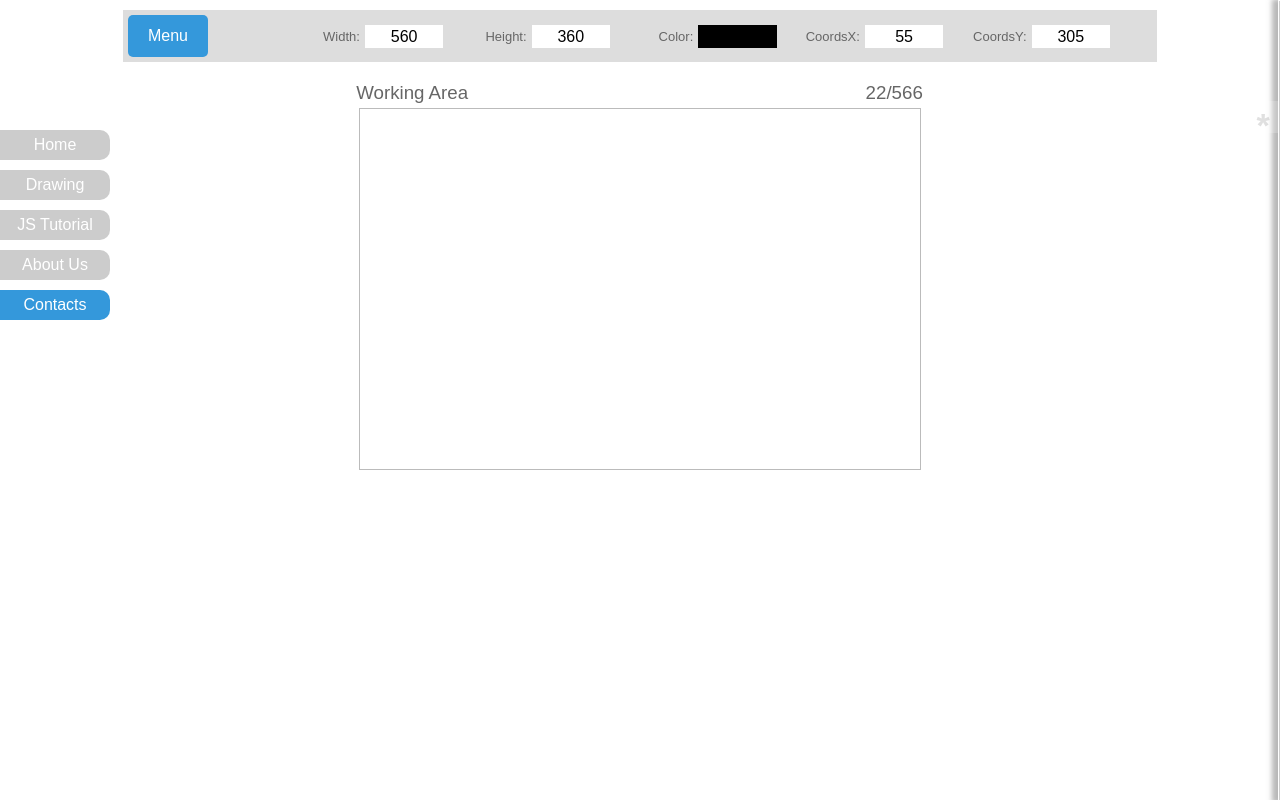
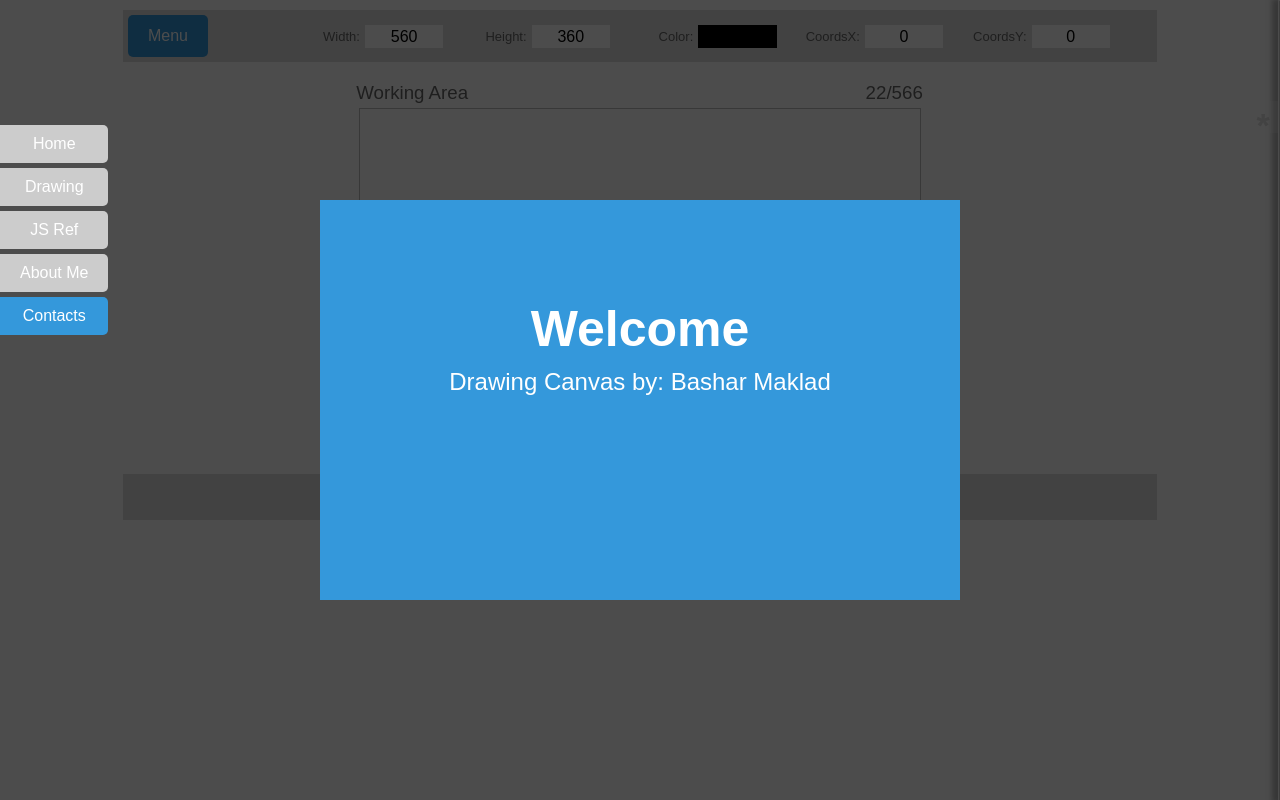
Before and after one commit to basharMak/My-Lab-2, a plain HTML site: page index.html in a window 1280 px wide. Both pictures are taken after a click on the item "Contacts". Drawn offline with Linux system fonts and the light colour scheme.

Commit message:
Five time modefying

```diff
--- a/css/style.css
+++ b/css/style.css
@@ -17,56 +17,88 @@ body {
 }
 
 /* Start Nav Bar -----------------------------------*/
-.side-nav-bar {
+ul {
+  position: fixed;
   margin: 0;
   padding: 0;
-  position: fixed;
+  top: 120px;
   left: 0;
-  top: 120px;
-  width: 50px;
-  min-height: 50vh;
-}
-ul {
-    list-style: none;
-    display:block;
-    margin: 0;
-    padding: 0;
+  z-index: 1001;
 }
 
 ul li {
+  list-style: none;
+  transition: 0.3s;
+}
+
+ul li a {
+  position: relative;
   display: block;
-  margin: 10px 0px;
+  padding: 10px 20px;
+  margin: 5px 0;
   background-color: #ccc;
   color: #fff;
-  line-height: 19px;
-  border-radius: 0 10px 10px 0;
-  width: 90px;
-  padding: 5px 10px;
+  text-decoration: none;
   text-align: center;
   transition: 0.3s;
-  height: 20px;
-  cursor: pointer;
+  border-radius: 0 5px 5px 0;
 }
 
-ul li:hover {
-  width: 100px;
+ul li:hover a {
   transform: translateX(5%);
   background-color: #aaa;
   color: white;
 }
 
-ul li.active {
-    background-color: var(--main-color);
-    color: white;
+ul li a.active {
+  background-color: var(--main-color);
+  color: white;
 }
 
-ul li a {
-    float: left;
-    color: #f2f2f2;
-    text-align: center;
-    padding: 0px 0px;
-    text-decoration: none;
-    font-size: 17px;
+
+.overlay {
+  position: fixed;
+  background-color: rgba(0, 0, 0, .7);
+  left: 0;
+  top: 0;
+  width: 100%;
+  height: 100%;
+  z-index: 1000;
+}
+
+.splash-scn {
+  position: fixed;
+  top: 0;
+  left: 0;
+  transform: translate(50%, 50%);
+  background-color: var(--main-color);
+  color: #fff;
+  width: 50%;
+  height: 50%;
+  text-align: center;
+}
+
+.home-page {
+  position: fixed;
+  background-color: rgba(0, 150, 255, .9);
+  left: 0;
+  top: 0;
+  width: 100%;
+  height: 100%;
+  z-index: 1000;
+}
+
+.home-message {
+  position: fixed;
+  top: 0;
+  left: 0;
+  transform: translate(50%, 50%);
+  background-color: #ccc;
+  color: var(--main-color);
+  width: 50%;
+  height: 50%;
+  text-align: center;
+  border: 1px solid #fff;
 }
 /* End Nav Bar -----------------------------------*/
 
@@ -201,6 +233,9 @@ canvas {
     width: 560px;
     height: 360px;
   }
+canvas:hover {
+  cursor: crosshair;
+}
 /* End Working Area ------------------------------------- */
 
 /* Start Option Panel ------------------------------------*/
@@ -314,7 +349,7 @@ canvas {
 .panels-container .panels-setting .brush-panel .brush-viewer {
   width: 10px;
   height: 10px;
-  /* background-color: red; */
+  background-color: #000;
   border-radius: 50%;
   position: absolute;
   left: 60px;
@@ -364,3 +399,26 @@ canvas {
 
 }
 /* End Option Panel ------------------------------*/
+
+/* Start footer */
+.footer {
+  width: 80%;
+  color: #666;
+  background-color: #ddd;
+  /* margin: 10px auto; */
+  padding: 5px;
+  text-align: center;
+  position: relative;
+  bottom: 0;
+  left: 50%;
+  transform: translateX(-50%);
+}
+
+.footer h4 {
+  margin:0;
+}
+
+.footer p {
+  margin:0;
+}
+/* End footer */
--- a/index.html
+++ b/index.html
@@ -10,15 +10,13 @@
 <body>
 
      <!-- Start Nav Bar -->
-    <div class="side-nav-bar">
-        <ul id="side-ul">
-            <li>Home</li>
-            <li>Drawing</li>
-            <li>JS Tutorial</li>
-            <li>About Us</li>
-            <li>Contacts</li>
-        </ul>
-    </div>
+     <ul id="side-ul">
+        <li id="home"><a class="active" href="">Home</a></li>
+        <li id="drawing"><a href="">Drawing</a></li>
+        <li id="js-ref"><a href="">JS Ref</a></li>
+        <li id="about"><a href="">About Me</a></li>
+        <li id="contacts"><a href="">Contacts</a></li>
+    </ul>
     <!-- End Nav Bar -->
 
     <!-- Start Menus Bar -->
@@ -110,6 +108,10 @@
     <!-- End Control Buttons -->
 
     <!-- Start Footer -->
+    <div class="footer">
+        <h4>Drawing Canvas</h4>
+        <p>All rights received &copy; Bashar Maklad</p>
+    </div>
     <!-- End Footer -->
 
 
--- a/js/main.js
+++ b/js/main.js
@@ -1,17 +1,104 @@
 
-// Start Side nav bar:
-let sideNavBarLi = document.querySelectorAll("#side-ul li")
+// Start Side nav bar -----------------------------:
 
+let sideNavLinks = document.querySelectorAll("#side-ul li a")
 
-sideNavBarLi.forEach(liElem => {
-  liElem.addEventListener('click', (e) => {
+let home = document.getElementById("home")
+let drawing = document.getElementById("drawing")
+let jsRef = document.getElementById("js-ref")
+let about = document.getElementById("about")
+let contacts = document.getElementById("contacts")
 
-      e.target.classList.add("active")
-
+// this code is very important to add and remove active class <======<<
+sideNavLinks.forEach( ele => {
+  ele.addEventListener('click', (e) => {
+    removeActive()
+    e.preventDefault()
+    e.target.classList.add("active")
   })
 })
 
-// End Side nav bar:
+function removeActive() {
+  sideNavLinks.forEach( ele => {
+    ele.classList.remove("active");
+  });
+}
+//----------------- >>======>
+
+home.onclick = function() {
+  let homePage = document.createElement("div")
+  homePage.className = "home-page";
+
+  let homeMessage = document.createElement("div")
+      homeMessage.className = "home-message";
+      homeMessage.innerHTML = `<h1 style ="font-size: 50px; margin-top:65px; margin-bottom:10px;">Drawing Canvas</h1>
+                              <p style = "font-size: 20px;">
+                              This project like<br>
+                              <span style ="font-weight:bold"><i>Udacity lab-2 pixel art</i></span><br>
+                              but with different concept and more complex<br>
+                              done "by Bashar Maklad" within tow days.
+                              </p>
+                              `
+      homePage.appendChild(homeMessage)
+      document.body.appendChild(homePage);
+
+      drawing.onclick = function() {
+        homeMessage.style.transition = "1.3s"
+        homeMessage.style.transform = "translate(30%, -500%)"
+        homeMessage.style.height = "10px"
+
+        homePage.style.transition = "2s"
+        homePage.style.transform = "translate(0, 150%)"
+      }
+}
+
+
+window.onload = function() {
+
+  let overlay = document.createElement("div")
+
+      overlay.className = "overlay";
+
+  let splashScn = document.createElement("div")
+      splashScn.className = "splash-scn";
+      splashScn.innerHTML = `<h1 style="font-size: 50px; margin-top:100px; margin-bottom:10px;">Welcome</h1>
+                             <h2 style="font-size: 24px; margin-top:0; font-weight:100;">Drawing Canvas by: Bashar Maklad</h2>`
+      overlay.appendChild(splashScn)
+      document.body.appendChild(overlay);
+
+
+      drawing.onclick = function() {
+        splashScn.style.transition = "1.3s"
+        splashScn.style.transform = "translate(30%, -500%)"
+        splashScn.style.height = "10px"
+
+        overlay.style.transition = "2s"
+        overlay.style.transform = "translate(0, 150%)"
+        // overlay.remove()
+      }
+
+
+}
+
+
+jsRef.onclick = function() {
+  //window.open("https://www.w3schools.com/jsref", "_blank");
+  window.open("https://developer.mozilla.org/en-US/docs/Web/JavaScript", "_blank");
+}
+
+about.onclick = function() {
+  window.open("https://artdesign-bkup.blogspot.com/p/blog-page.html", "_blank");
+}
+
+contacts.onclick = function() {
+  window.open("https://artdesign-bkup.blogspot.com/p/blog-page_18.html", "_blank");
+}
+
+
+
+
+
+// End Side nav bar--------------------------------:
 
 // Start Menus Bar: --------------------------------
 /* When the user clicks on the button,
```
Also changed, not shown: 1 other file.
